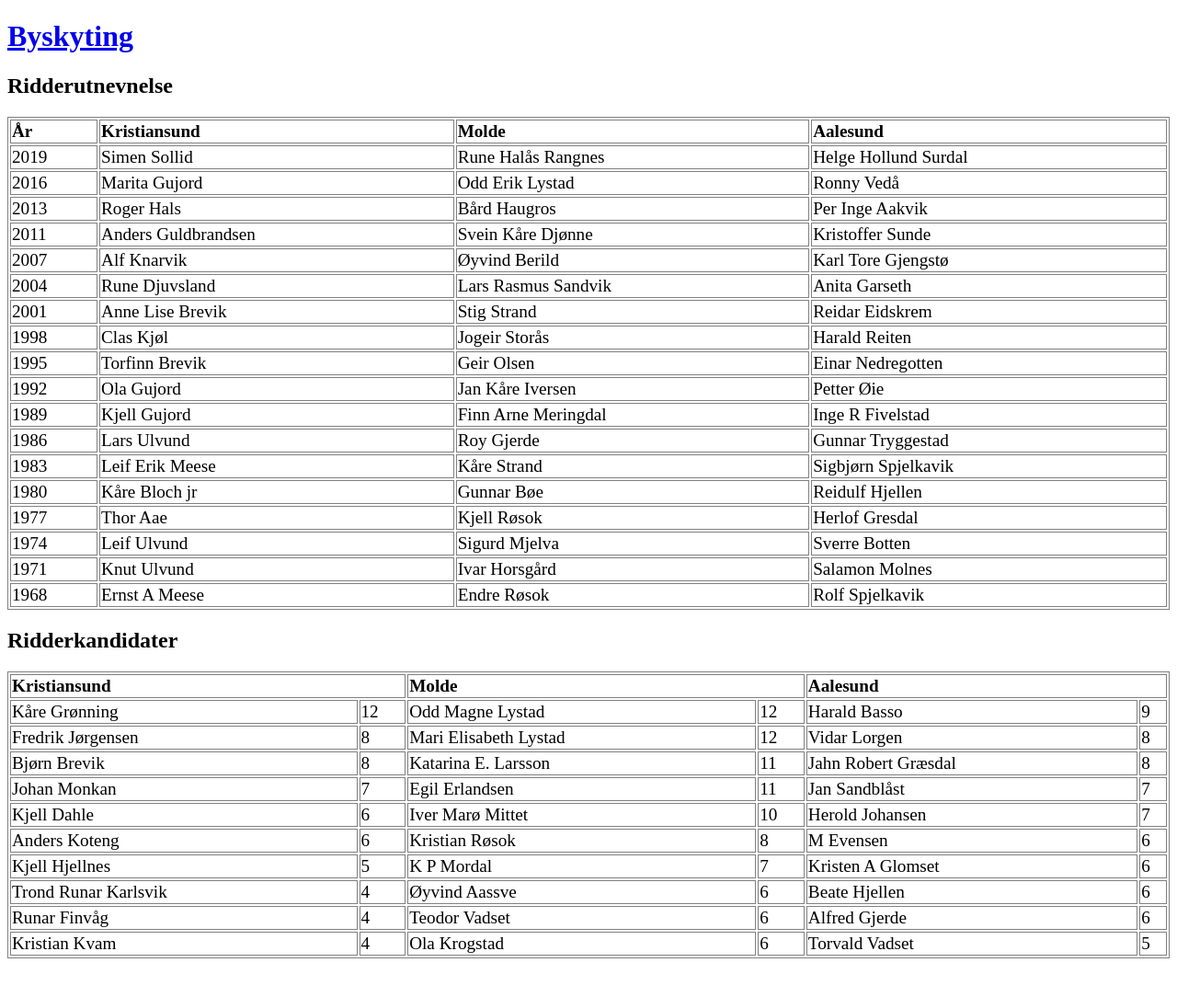
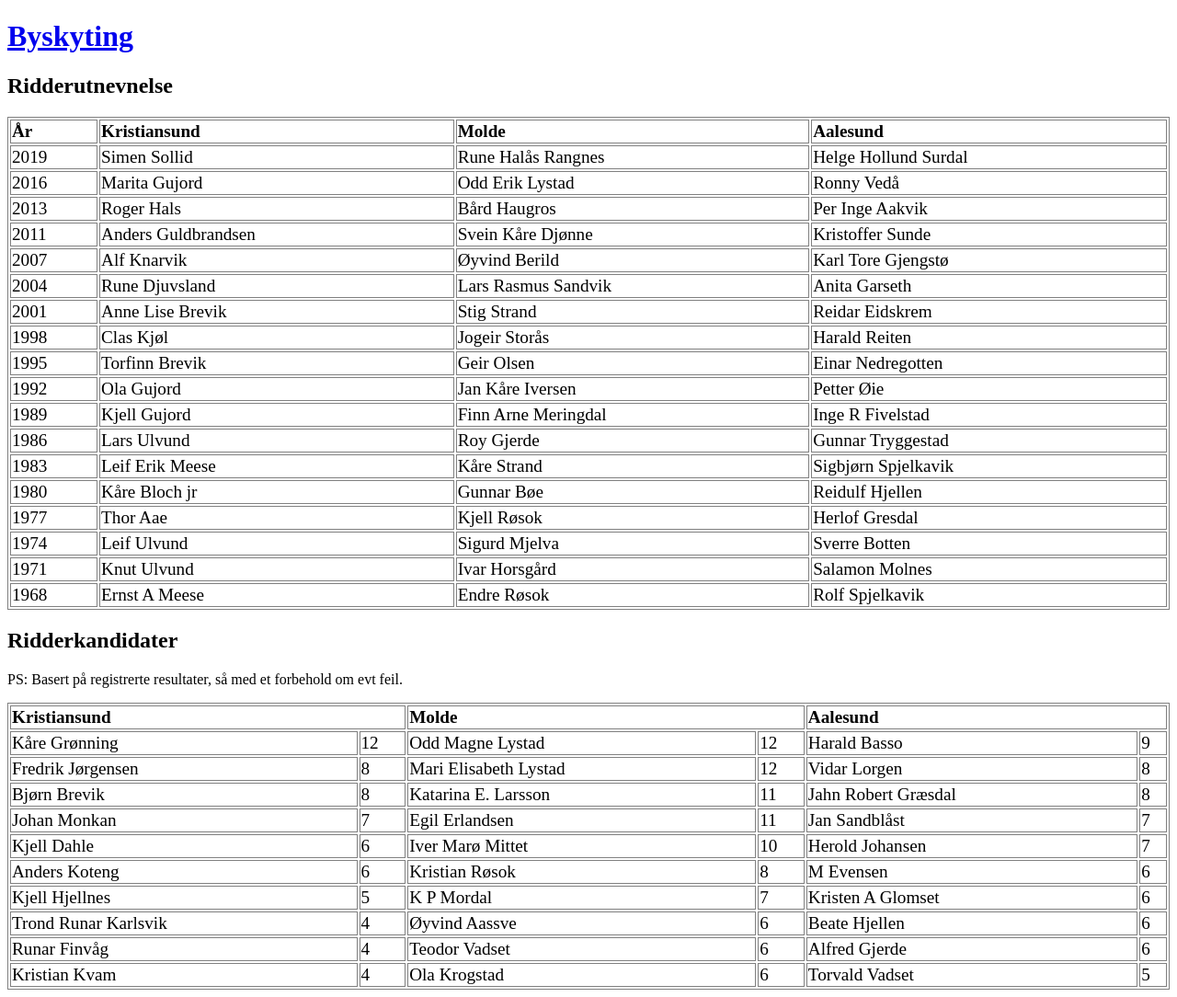
Before and after one commit to byskyting/byskyting.github.io, a Jekyll site: the page built from ridderutnevnelse.md, in a window 1280 px wide. Shown: the whole page at 92% size. Built offline with Jekyll 4.4.1, drawn with Linux system fonts in a browser that asks for light colours; our own code applies the rules of GitHub Pages for plain Markdown files; before the commit the page ends 1050 px from its top, so only the background shows below that.

Commit message:
Update ridderutnevnelse.md

```diff
--- a/ridderutnevnelse.md
+++ b/ridderutnevnelse.md
@@ -22,6 +22,7 @@ title: Ridderutnevnelse
 </table>
 
 ## Ridderkandidater
+PS: Basert på registrerte resultater, så med et forbehold om evt feil.
 <table>
   <tr>
     <th colspan="2">Kristiansund</th>
```
